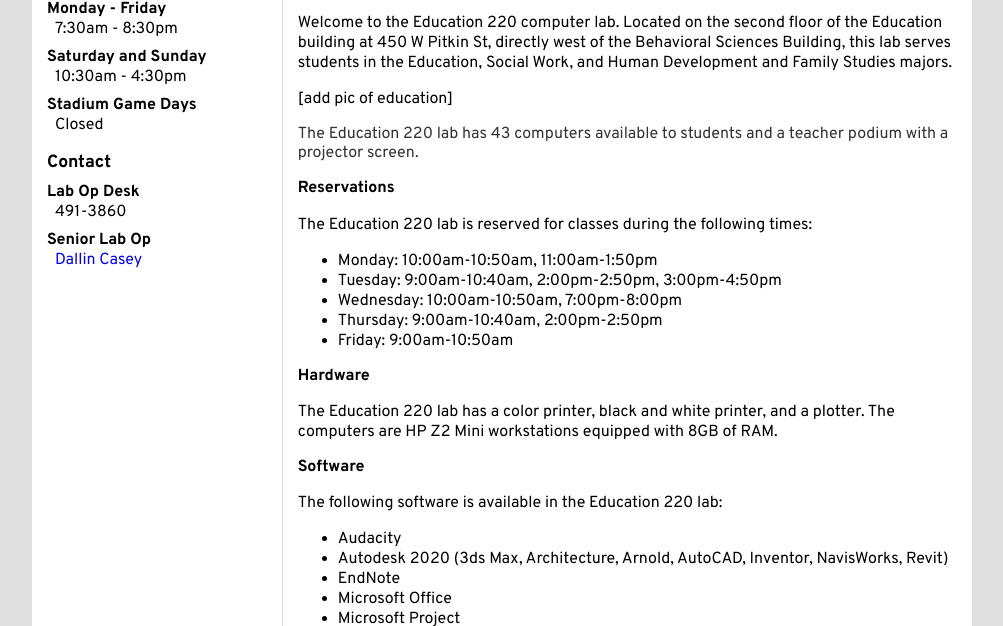
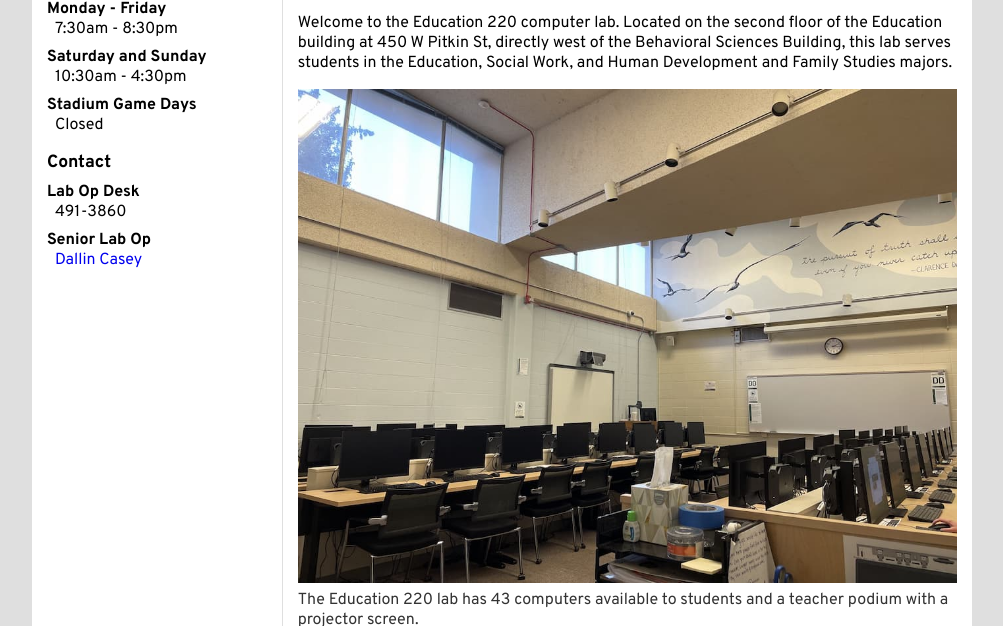
Before and after one commit to jack-hermanson/jtc-372, a website: page labs/education.html in a window 1280 px wide. Shown: the part 171-797 px from the top of the page, without its empty margins (138-1141 px from the left). Drawn offline with Linux system fonts and the light colour scheme.

Commit message:
add education picture

```diff
--- a/labs/education.html
+++ b/labs/education.html
@@ -81,9 +81,13 @@
         <main>
             <h2>Education 220</h2>
             <p>Welcome to the Education 220 computer lab.
-                Located on the second floor of the Education building at 450 W Pitkin St, directly west of the Behavioral Sciences Building, this lab serves students in the Education, Social Work, and Human Development and Family Studies majors.</p>
-            <p>[add pic of education]</p>
-            <p class="caption">The Education 220 lab has 43 computers available to students and a teacher podium with a projector screen.</p>
+                Located on the second floor of the Education building at 450 W Pitkin St, directly west of the
+                Behavioral Sciences Building, this lab serves students in the Education, Social Work, and Human
+                Development and Family Studies majors.</p>
+            <img src="../images/education.jpg"
+                 alt="The Education lab has several rows of black computers and black chairs on light brown desks in front of a white board under a blue sky mural">
+            <p class="caption">The Education 220 lab has 43 computers available to students and a teacher podium with a
+                projector screen.</p>
 
             <h4>Reservations</h4>
             <p>The Education 220 lab is reserved for classes during the following times:</p>
```
Also changed, not shown: images/education.jpg (added), 1 other file.
